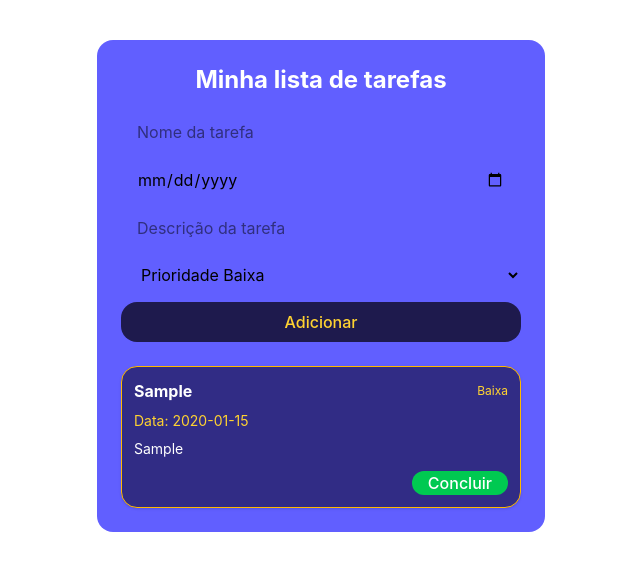
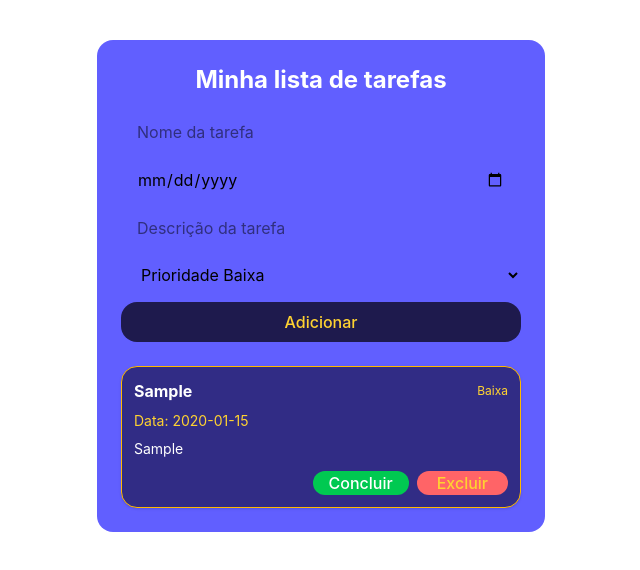
Before and after one commit to enzopereira1701/cp04_listatarefas, a React (Vite) app: page / in a window 1280 px wide. Both pictures are taken after typing "Sample", "2020-01-15", "Sample" into the empty fields and a click on the button "Adicionar". Shown: the top 570 px of the page, without its empty margins (319-959 px from the left). Built offline with nearby package versions, Linux system fonts and the light colour scheme.

Commit message:
feat: adicionando a funcionalidade de remover tarefa

```diff
--- a/src/components/Tarefas.jsx
+++ b/src/components/Tarefas.jsx
@@ -56,6 +56,14 @@ const Tarefas = () => {
         setTarefas(atualizarTarefas);
     }
 
+    const RemoverTarefa=(id) => {
+        // Verifica se a tarefa atual é diferente do id que deseja apagar se o id for igual (tarefa que deseja apagar) a
+        // comdição retorna false e o item é excluido
+        const apagarTarefa = tarefas.filter((tarefa)=> tarefa.id !== id)
+        setTarefas(apagarTarefa);
+
+    }
+
 
   return (
     <div className ='max-w-md mx-auto mt-10 bg-indigo-500 rounded-2xl shadow-indigo-950- border-b-blue-950 p-6' >
@@ -110,11 +118,12 @@ const Tarefas = () => {
                     {tarefa.data && <span className="text-sm text-amber-300">Data: {tarefa.data}</span>}
                     {tarefa.descricao && <span className="text-sm text-white">{tarefa.descricao}</span>}
 
-                    <div className="flex justify-end mt-1">
+                    <div className="flex gap-2 justify-end mt-1">
                         {/* callback passado pro onClick: uma função anônima que chama ConcluirTarefa com o id da tarefa */}
                         <button onClick={() => ConcluirTarefa(tarefa.id)} className="bg-green-500 hover:bg-green-700 text-white font-medium px-4 rounded-2xl transition-colors cursor-pointer">
                             {tarefa.concluida ? "Desmarcar" : "Concluir"}
                         </button>
+                        <button onClick={() => RemoverTarefa(tarefa.id)} className=" bg-red-400 hover:bg-red-700 text-amber-300 font-medium px-5 rounded-2xl transition-colors cursor-pointer"> Excluir</button>
                     </div>
                 </li>
             ))}
```
